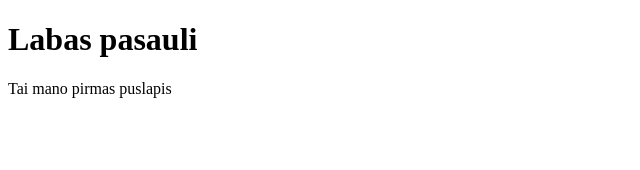
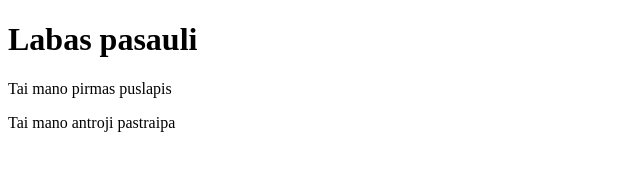
Before and after one commit to ZemaitaitisEgidijus/KCS12V, a plain HTML site: page index.html in a window 1280 px wide. Shown: the whole page, without its empty margins (0-640 px from the left). Drawn offline with Linux system fonts and the light colour scheme.

Commit message:
pridejau antra pastraipa

```diff
--- a/index.html
+++ b/index.html
@@ -6,5 +6,6 @@
 <body>
 <h1>Labas pasauli</h1>
 <p>Tai mano pirmas puslapis</p>
+<p>Tai mano antroji pastraipa</p>
 </body>
 </html>
```
